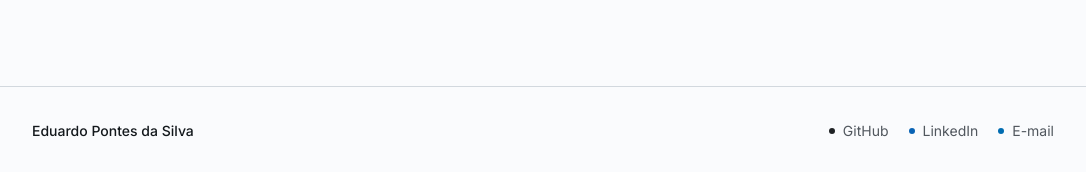
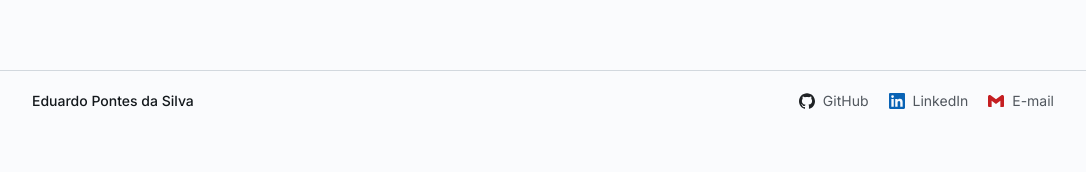
Before and after one commit to PontesEdu/portfolio-website, a Next.js app: page / in a window 1280 px wide. Shown: the part 5443-5615 px from the top of the page, without its empty margins (96-1182 px from the left). After the commit the page ends 5574 px from the top, so only its background shows below. Built offline with nearby package versions, Linux system fonts and the light colour scheme; no server answers.

Commit message:
style: rework the footer with brand icons and less height
Replace the coloured dots with the actual marks, each in its service colour,
and cut the vertical space by about forty percent.

```diff
--- a/src/components/footer.tsx
+++ b/src/components/footer.tsx
@@ -1,30 +1,43 @@
+import { GithubIcon, GmailIcon, LinkedinIcon } from "@/components/brand-icons";
 import { perfil } from "@/content/perfil";
 
 /**
- * Links em texto, não botões de ícone.
+ * Os ícones de marca aparecem só aqui.
  *
- * O lucide-react v1 deixou de publicar ícones de marca, e colar SVGs do GitHub
- * e do LinkedIn à mão não valeria a pena: texto é mais legível, dispensa
- * `aria-label`, e dá um alvo de toque bem maior que um ícone de 16px.
- *
- * Cada link leva um ponto na cor do serviço, como no hero e no contato. O
- * e-mail usa a cor de destaque do próprio site: é o canal que é nosso, não de
- * terceiros.
+ * No hero e no contato os links são botões com rótulo, onde a marca entra como
+ * um ponto colorido. No rodapé o espaço é curto e a repetição dos mesmos
+ * destinos já foi apresentada acima -- aqui o ícone identifica mais rápido do
+ * que o texto, e o rótulo fica ao lado para quem não reconhece a marca.
  */
 const links = [
-  { label: "GitHub", href: perfil.github, cor: "var(--marca-github)" },
-  { label: "LinkedIn", href: perfil.linkedin, cor: "var(--marca-linkedin)" },
-  { label: "E-mail", href: `mailto:${perfil.email}`, cor: "var(--link)" },
+  {
+    label: "GitHub",
+    href: perfil.github,
+    cor: "var(--marca-github)",
+    Icone: GithubIcon,
+  },
+  {
+    label: "LinkedIn",
+    href: perfil.linkedin,
+    cor: "var(--marca-linkedin)",
+    Icone: LinkedinIcon,
+  },
+  {
+    label: "E-mail",
+    href: `mailto:${perfil.email}`,
+    cor: "var(--marca-gmail)",
+    Icone: GmailIcon,
+  },
 ];
 
 export function Footer() {
   return (
-    <footer className="mt-20 border-t border-border">
-      <div className="container-page flex flex-col gap-4 py-7 sm:flex-row sm:items-center sm:justify-between">
+    <footer className="mt-16 border-t border-border">
+      <div className="container-page flex flex-col gap-2 py-4 sm:flex-row sm:items-center sm:justify-between">
         <p className="text-sm font-medium">{perfil.nome}</p>
 
         <ul className="-mx-2 flex flex-wrap items-center">
-          {links.map(({ label, href, cor }) => {
+          {links.map(({ label, href, cor, Icone }) => {
             const externo = !href.startsWith("mailto:");
 
             return (
@@ -33,13 +46,9 @@ export function Footer() {
                   href={href}
                   target={externo ? "_blank" : undefined}
                   rel={externo ? "noreferrer" : undefined}
-                  className="flex items-center gap-2 rounded-md px-2.5 py-1.5 text-sm text-muted-foreground transition-colors hover:bg-accent hover:text-foreground"
+                  className="flex items-center gap-2 rounded-md px-2.5 py-1 text-sm text-muted-foreground transition-colors hover:bg-accent hover:text-foreground"
                 >
-                  <span
-                    aria-hidden="true"
-                    className="size-1.5 shrink-0 rounded-full"
-                    style={{ background: cor }}
-                  />
+                  <Icone className="size-4 shrink-0" style={{ color: cor }} />
                   {label}
                 </a>
               </li>
```
